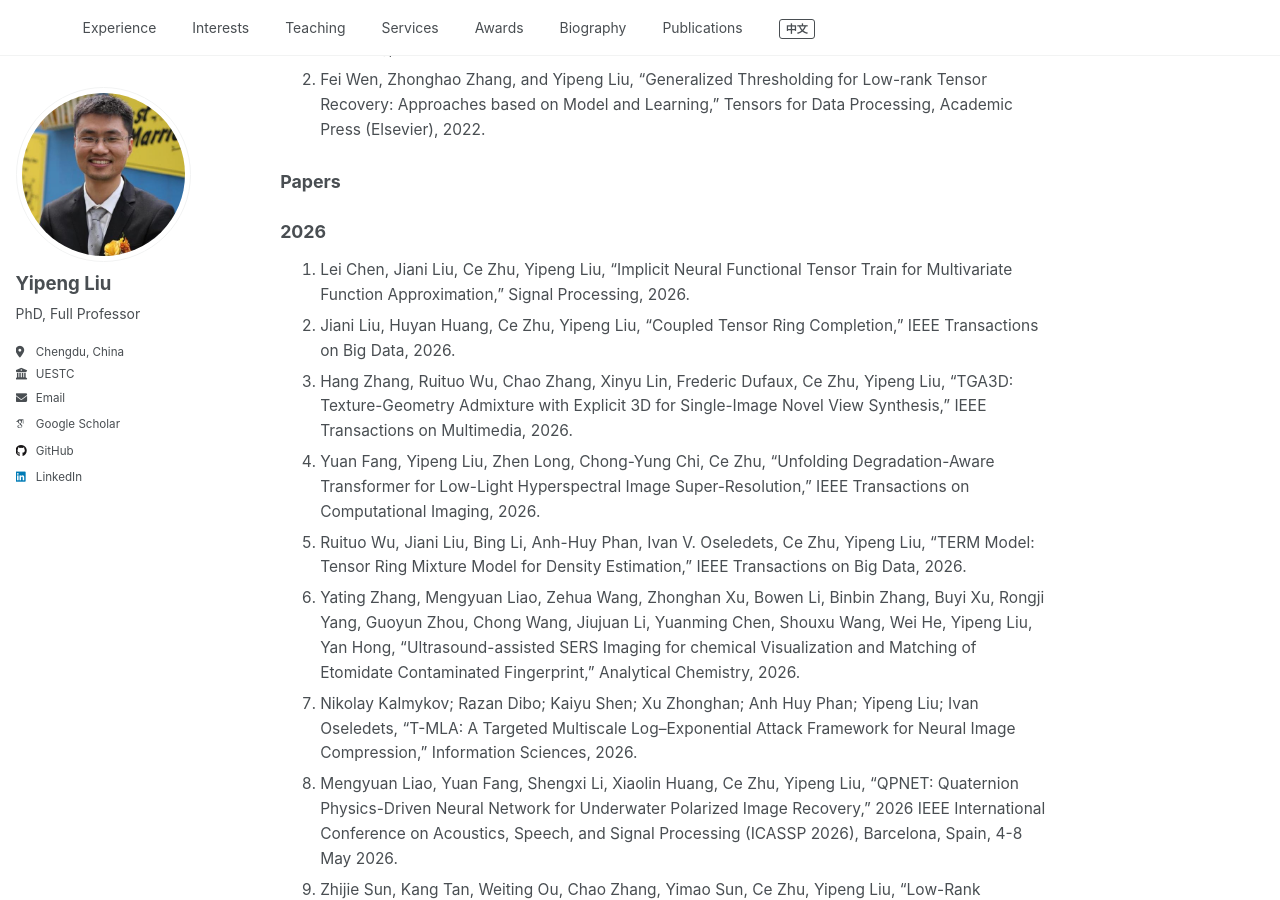
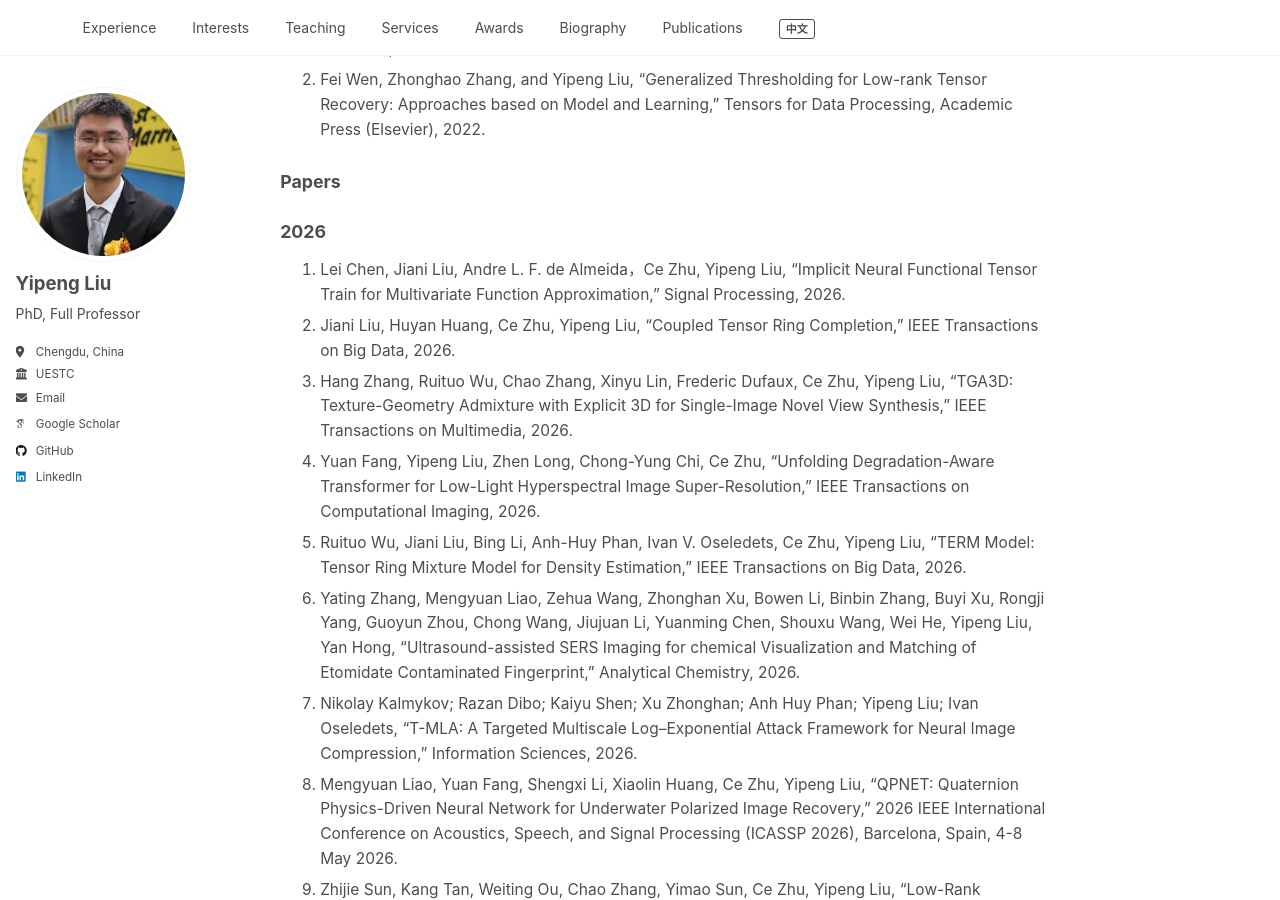
Before and after one commit to yipengliu/yipengliu.github.io, a Jekyll site: the page built from _pages/main-en.md, in a window 1280 px wide and 900 px high, scrolled down 2896 px. Built offline with Jekyll 4.4.1, drawn with Linux system fonts in a browser that asks for light colours; some web fonts are replaced.

Commit message:
Update main-en.md

```diff
--- a/_pages/main-en.md
+++ b/_pages/main-en.md
@@ -98,7 +98,7 @@
 
 ### 2026
 
-1. Lei Chen, Jiani Liu, Ce Zhu, Yipeng Liu, "Implicit Neural Functional Tensor Train for Multivariate Function Approximation," Signal Processing, 2026.
+1. Lei Chen, Jiani Liu,  Andre L. F. de Almeida，Ce Zhu, Yipeng Liu, "Implicit Neural Functional Tensor Train for Multivariate Function Approximation," Signal Processing, 2026.
 2. Jiani Liu, Huyan Huang, Ce Zhu, Yipeng Liu, "Coupled Tensor Ring Completion," IEEE Transactions on Big Data, 2026.
 3. Hang Zhang, Ruituo Wu, Chao Zhang, Xinyu Lin, Frederic Dufaux, Ce Zhu, Yipeng Liu, "TGA3D: Texture-Geometry Admixture with Explicit 3D for Single-Image Novel View Synthesis," IEEE Transactions on Multimedia, 2026.
 4. Yuan Fang, Yipeng Liu, Zhen Long, Chong-Yung Chi, Ce Zhu, "Unfolding Degradation-Aware Transformer for Low-Light Hyperspectral Image Super-Resolution," IEEE Transactions on Computational Imaging, 2026.
```
